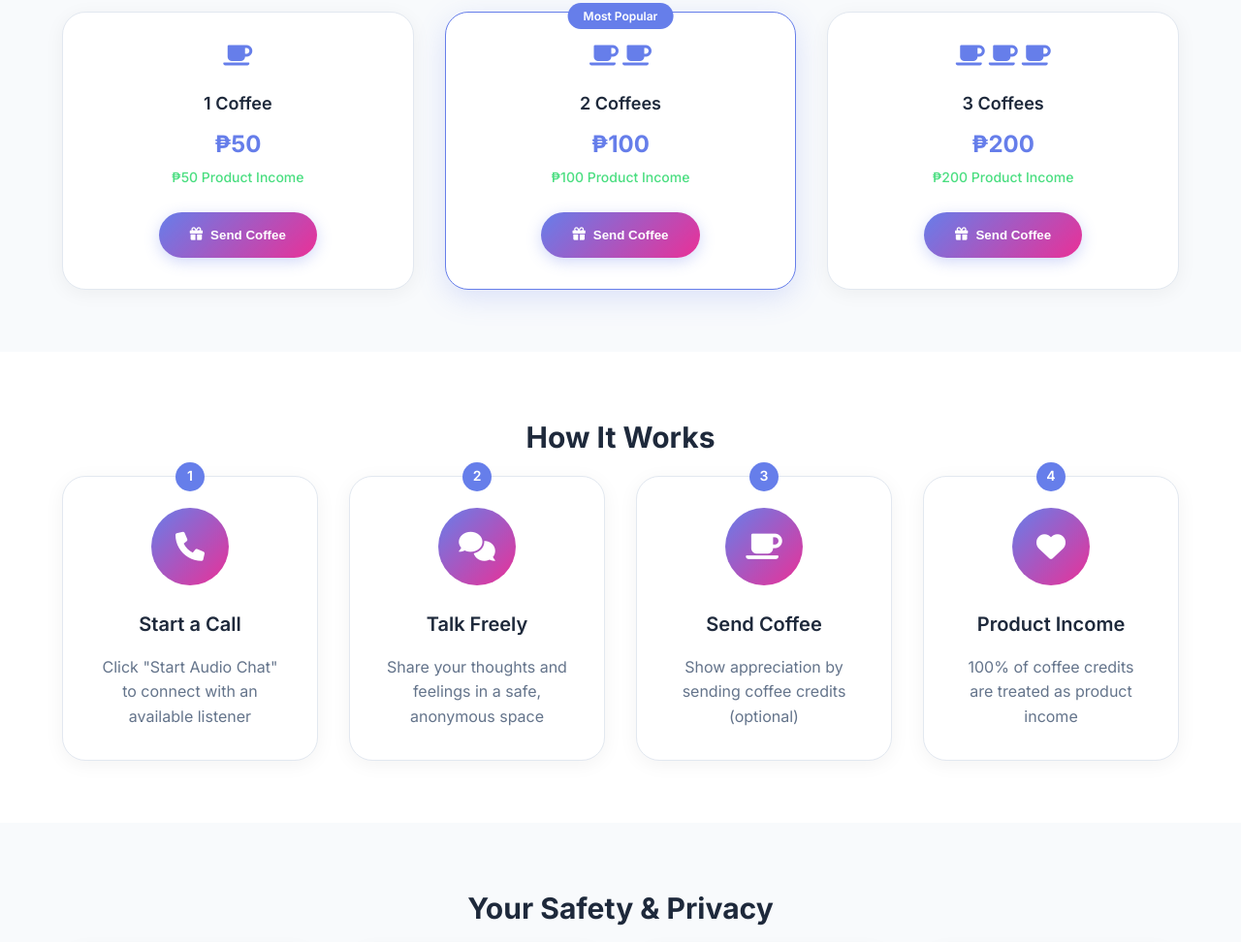
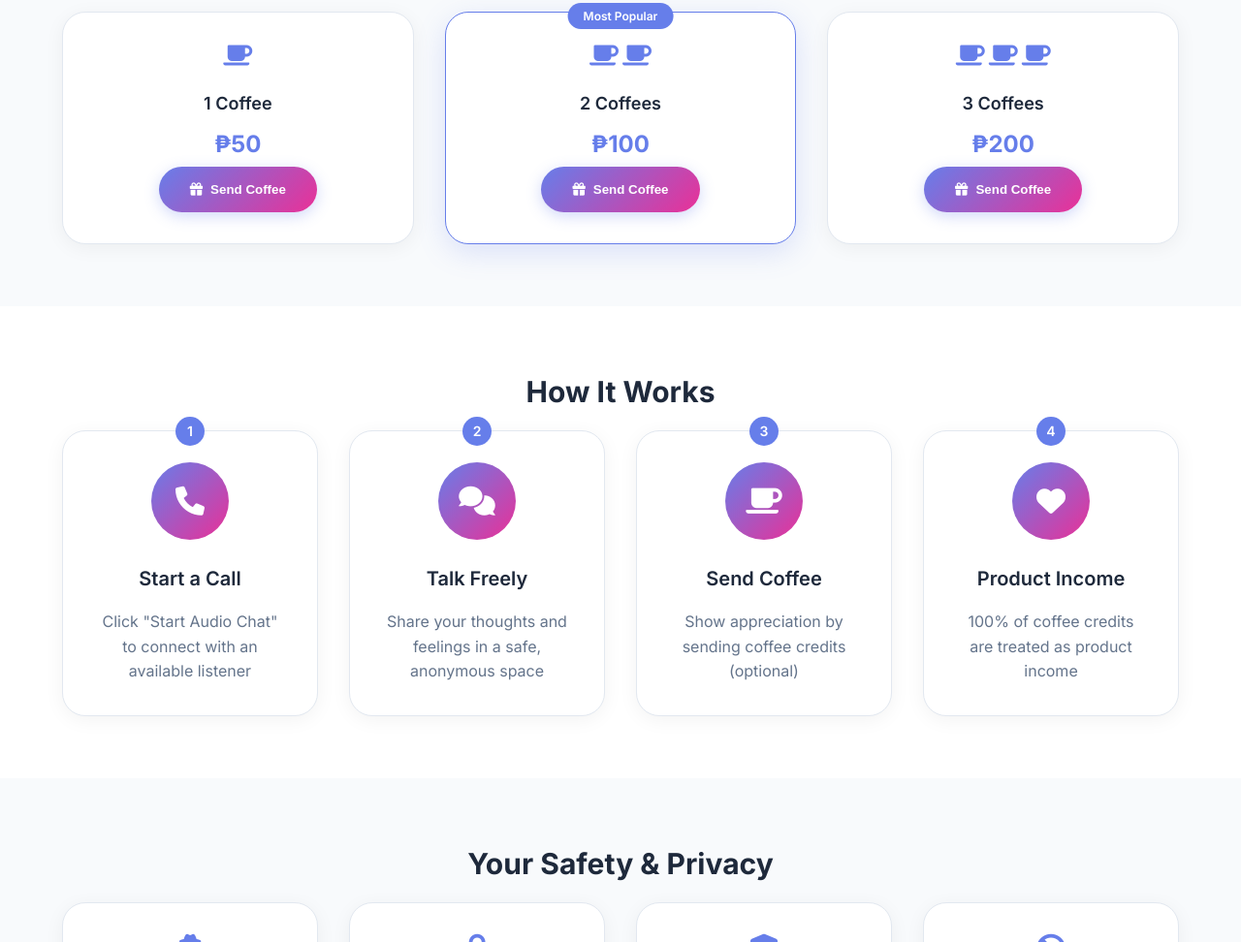
Before and after one commit to pineda-jpg/pineda-jpg.github.io, a plain HTML site: page tara-kape.html in a window 1280 px wide. Shown: the part 1996-2968 px from the top of the page at 97% size. Drawn offline with Linux system fonts and the light colour scheme.

Commit message:
tinanggal green

```diff
--- a/tara-kape.html
+++ b/tara-kape.html
@@ -212,7 +212,6 @@
                             </div>
                             <h4>1 Coffee</h4>
                             <p class="price">₱50</p>
-                                                         <p class="benefit">₱50 Product Income</p>
                             <button class="btn-primary" onclick="sendCoffee(50)">
                                 <i class="fas fa-gift"></i>
                                 Send Coffee
@@ -227,7 +226,6 @@
                             </div>
                             <h4>2 Coffees</h4>
                             <p class="price">₱100</p>
-                                                         <p class="benefit">₱100 Product Income</p>
                             <button class="btn-primary" onclick="sendCoffee(100)">
                                 <i class="fas fa-gift"></i>
                                 Send Coffee
@@ -242,7 +240,6 @@
                             </div>
                             <h4>3 Coffees</h4>
                             <p class="price">₱200</p>
-                                                         <p class="benefit">₱200 Product Income</p>
                             <button class="btn-primary" onclick="sendCoffee(200)">
                                 <i class="fas fa-gift"></i>
                                 Send Coffee
```
